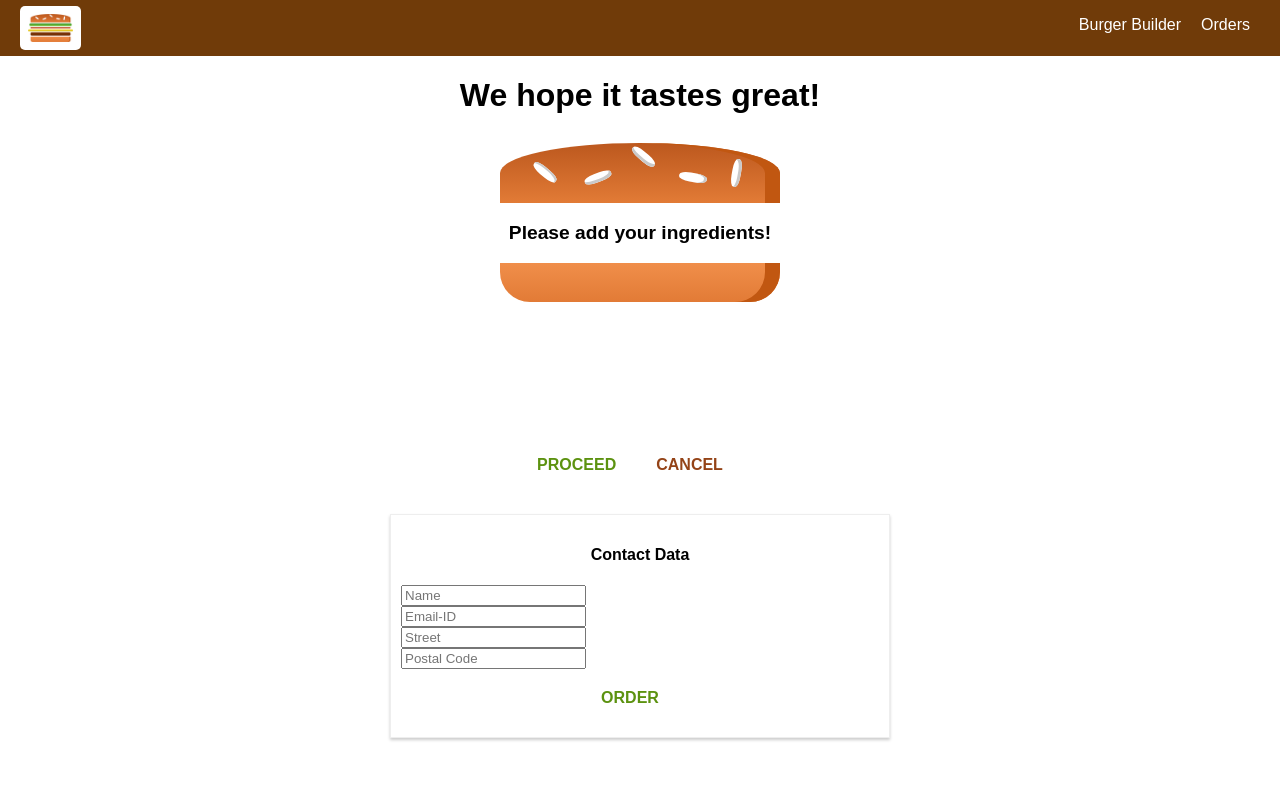
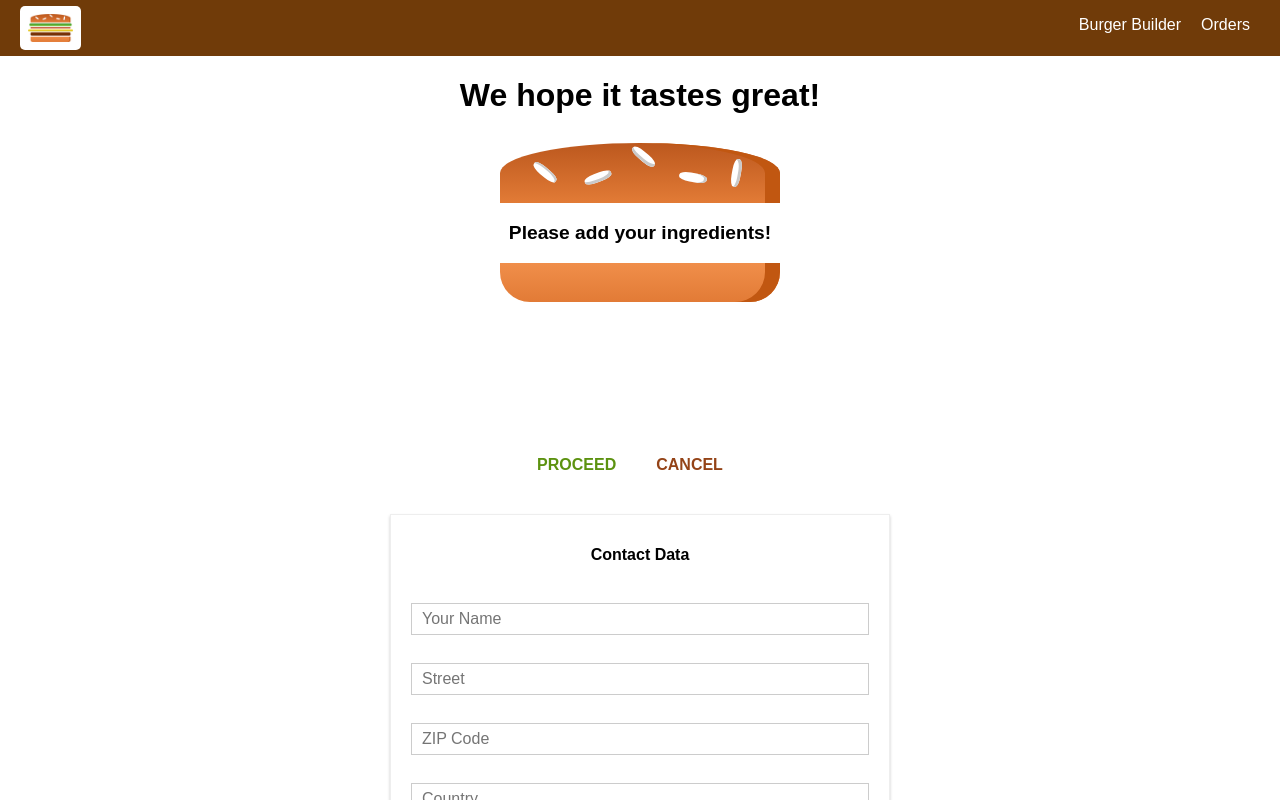
Before and after one commit to neWbie-saby/BurgerBuilder-hooksVersion, a React (Create React App) app: page /checkout in a window 1280 px wide. Both pictures are taken after a click on the button "PROCEED". Shown: the top 800 px of the page. Built offline with nearby package versions, Linux system fonts and the light colour scheme; a web font is replaced by a local one.

Commit message:
Form Data input & post added

```diff
--- a/src/components/Burger/OrderSummary/OrderSummary.js
+++ b/src/components/Burger/OrderSummary/OrderSummary.js
@@ -4,9 +4,9 @@ import Aux from '../../../hoc/Aux';
 import Button from '../../UI/Button/Button';
 
 class OrderSummary extends Component {
-    componentDidUpdate(){
-        console.log("[OrderSummary.js] rendering")
-    }
+    // componentDidUpdate(){
+    //     console.log("[OrderSummary.js] rendering")
+    // }
 
     render(){
         const summary = Object.keys(this.props.ingredients)
--- /dev/null
+++ b/src/components/UI/Input/Input.js
@@ -0,0 +1,47 @@
+import React from 'react';
+
+import classes from './Input.module.css';
+
+const input = props => {
+    let inputElement = null;
+
+    switch(props.elementType){
+        case ('input'):
+            inputElement = <input
+             {...props.elementConfig}
+             className={classes.InputElement}
+             value={props.value} onChange={props.entered} />;
+            break;
+        case ('textarea'):
+            inputElement = <textarea
+             {...props.elementConfig}
+             className={classes.InputElement}
+             value={props.value} onChange={props.entered} />;
+            break;
+        case ('select'):
+            inputElement = (
+                <select className={classes.InputElement}
+                 value={props.value} onChange={props.entered} >
+                    {props.elementConfig.options.map(opt => (
+                        <option key={opt.value} value={opt.value}>{opt.displayValue}</option>
+                    ))}
+                </select>
+            );
+            break;
+        default:
+            inputElement = <input
+             {...props.elementConfig}
+             className={classes.InputElement}
+             value={props.value} onChange={props.entered} />;
+    }
+
+    return (
+        <div className={classes.Input}>
+            <label className={classes.Label}>{props.label}</label>
+            {inputElement}
+        </div>
+    );
+
+};
+
+export default input;
--- /dev/null
+++ b/src/components/UI/Input/Input.module.css
@@ -0,0 +1,27 @@
+.Input {
+    width: 100%;
+    padding: 10px;
+    box-sizing: border-box;
+}
+
+.Label {
+    font-weight: bold;
+    display: block;
+    margin-bottom: 8px;
+}
+
+.InputElement {
+    outline: none;
+    border: 1px solid #ccc;
+    background-color: white;
+    font: inherit;
+    padding: 6px 10px;
+    display: block;
+    width: 100%;
+    box-sizing: border-box;
+}
+
+.InputElement:focus {
+    outline: none;
+    background-color: #ccc;
+}
--- a/src/containers/Checkout/ContactData/ContactData.js
+++ b/src/containers/Checkout/ContactData/ContactData.js
@@ -4,14 +4,61 @@ import classes from './ContactData.module.css';
 import Button from '../../../components/UI/Button/Button';
 import Spinner from '../../../components/UI/Spinner/Spinner';
 import axios from '../../../axiosInterceptor';
+import Input from '../../../components/UI/Input/Input';
 
 class ContactData extends Component {
     state = {
-        name: '',
-        email: '',
-        address: {
-            street: '',
-            postalCode: ''
+        orderForm: {
+            name: {
+                elementType: 'input',
+                elementConfig: {
+                    type: 'text',
+                    placeholder: 'Your Name'
+                },
+                value: ''
+            },
+            street: {
+                elementType: 'input',
+                elementConfig: {
+                    type: 'text',
+                    placeholder: 'Street'
+                },
+                value: ''
+            },
+            zipcode: {
+                elementType: 'input',
+                elementConfig: {
+                    type: 'number',
+                    placeholder: 'ZIP Code'
+                },
+                value: ''
+            },
+            country: {
+                elementType: 'input',
+                elementConfig: {
+                    type: 'text',
+                    placeholder: 'Country'
+                },
+                value: ''
+            },
+            email: {
+                elementType: 'input',
+                elementConfig: {
+                    type: 'email',
+                    placeholder: 'Your E-Mail ID'
+                },
+                value: ''
+            },
+            paymentMethod: {
+                elementType: 'select',
+                elementConfig: {
+                    options: [
+                        {value: 'COD', displayValue: 'Cash On Delivery'},
+                        {value: 'IB', displayValue: 'Online Payment'},
+                    ]
+                },
+                value: 'COD'
+            }
         },
         loadIng: false
     }
@@ -19,19 +66,14 @@ class ContactData extends Component {
     orderHandler = (event) => {
         event.preventDefault();
         this.setState({loadIng: true});
+        const customerDets = {};
+        for(let id in this.state.orderForm){
+            customerDets[id] = this.state.orderForm[id].value;
+        }
         const order = {
             ingredients: this.props.ingredients,
             totalAmt: this.props.amount,
-            customer: {
-                name: 'Ursula',
-                address: {
-                    street: 'Rue Pasteur',
-                    zipcode: '65410',
-                    country: 'France'
-                },
-                email: "anything@gmail.com",
-            },
-            paymentMethod: 'Cash On Delivery'
+            customer: customerDets
         };
         axios.post("/orders.json", order)
             .then(res => {
@@ -39,18 +81,41 @@ class ContactData extends Component {
                 this.setState({ loadIng: false });
                 this.props.history.push('/');
             }, err => {
-                console.log(err);
+                // console.log(err);
                 this.setState({ loadIng: false });
             });
     }
 
+    formInputChangeHandler = (event, inputType) => {
+        const newOrderForm = {
+            ...this.state.orderForm
+        };
+        const formData = {
+            ...newOrderForm[inputType]
+        };
+        formData.value = event.target.value;
+        newOrderForm[inputType] = formData;
+        this.setState({ orderForm: newOrderForm})
+    }
+
     render () {
+        const formElementsArr = [];
+        for(let key in this.state.orderForm){
+            formElementsArr.push({
+                id: key,
+                config: this.state.orderForm[key]
+            });
+        }
         let form = (
-            <form>
-                <input className={classes.Inputs} type='text' name='name' placeholder='Name' />
-                <input className={classes.Inputs} type='email' name='email' placeholder='Email-ID' />
-                <input className={classes.Inputs} type='text' name='street' placeholder='Street' />
-                <input className={classes.Inputs} type='number' name='postalCode' placeholder='Postal Code' />
+            <form onSubmit={this.orderHandler}>
+                {formElementsArr.map(formEle => (
+                    <Input
+                     key={formEle.id}
+                     elementType={formEle.config.elementType}
+                     elementConfig={formEle.config.elementConfig}
+                     value={formEle.config.value}
+                     entered={(event) => this.formInputChangeHandler(event, formEle.id)} />
+                ))}
                 <Button btnType='Success' clicked={this.orderHandler}>ORDER</Button>
             </form>
         );
--- a/src/containers/Checkout/ContactData/ContactData.module.css
+++ b/src/containers/Checkout/ContactData/ContactData.module.css
@@ -8,10 +8,6 @@
     box-sizing: border-box;
 }
 
-.Inputs {
-    display: block;
-}
-
 @media (min-width: 600px) {
     .ContactData {
         width: 500px;
--- a/src/hoc/ErrorHandler.js
+++ b/src/hoc/ErrorHandler.js
@@ -9,25 +9,30 @@ const errorHandler = (WrappedCompo, axios) => {
             error: null
         };
 
-        constructor (props) {
-            super(props);
 
+        UNSAFE_componentWillMount () {
             this.reqInterceptor = axios.interceptors.request.use(req => {
                 // console.log(req);
-                // this.setState({error: null});
-                this.state = {
-                    error: null
-                };
+                this.setState({error: null});
+                // this.state = {
+                //     error: null
+                // };
                 return req;
+            }, err => {
+                this.setState({error: err});
             });
             this.resInterceptor = axios.interceptors.response.use(res => res, err => {
-                // console.log(err);
-                // this.setState({error: err});
-                this.state = {
-                    error: err
-                };
+                // console.log(err.message);
+                this.setState({error: err});
+                // this.state = {
+                //     error: err
+                // };
             });
             // console.log(this.state.error);
+        }
+
+        componentDidMount () {
+            // (this.state.error) ? console.log(this.state.error.message) : console.log('NULL');
         }
 
         componentWillUnmount () {
```
